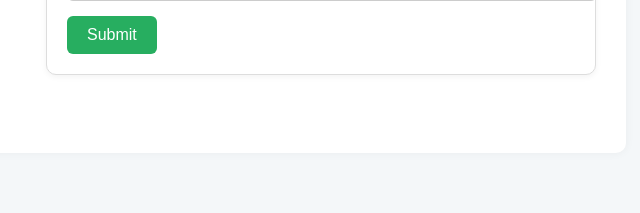
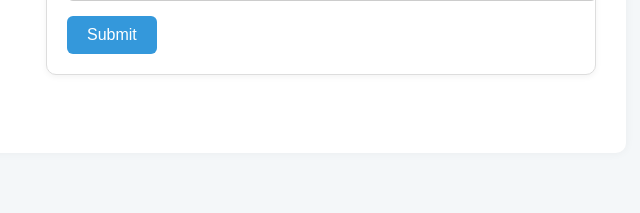
Before and after one commit to Stephensg2/Repo_Expense, a Flask app: template templates/index.html in a window 1280 px wide. Shown: the part 453-666 px from the top of the page, without its empty margins (614-1254 px from the left). Run offline with Flask 3, Linux system fonts and the light colour scheme; the template is opened without the code that fills it, so the values that code supplies are empty.

Commit message:
Changed colors to button

```diff
--- a/templates/index.html
+++ b/templates/index.html
@@ -86,7 +86,7 @@
     }
 
     button {
-      background-color: #27ae60;
+      background-color: #3498db;
       color: white;
       border: none;
       padding: 10px 20px;
@@ -96,7 +96,7 @@
     }
 
     button:hover {
-      background-color: #219150;
+      background-color: #6dafee;
     }
 
     @media (max-width: 768px) {
```
